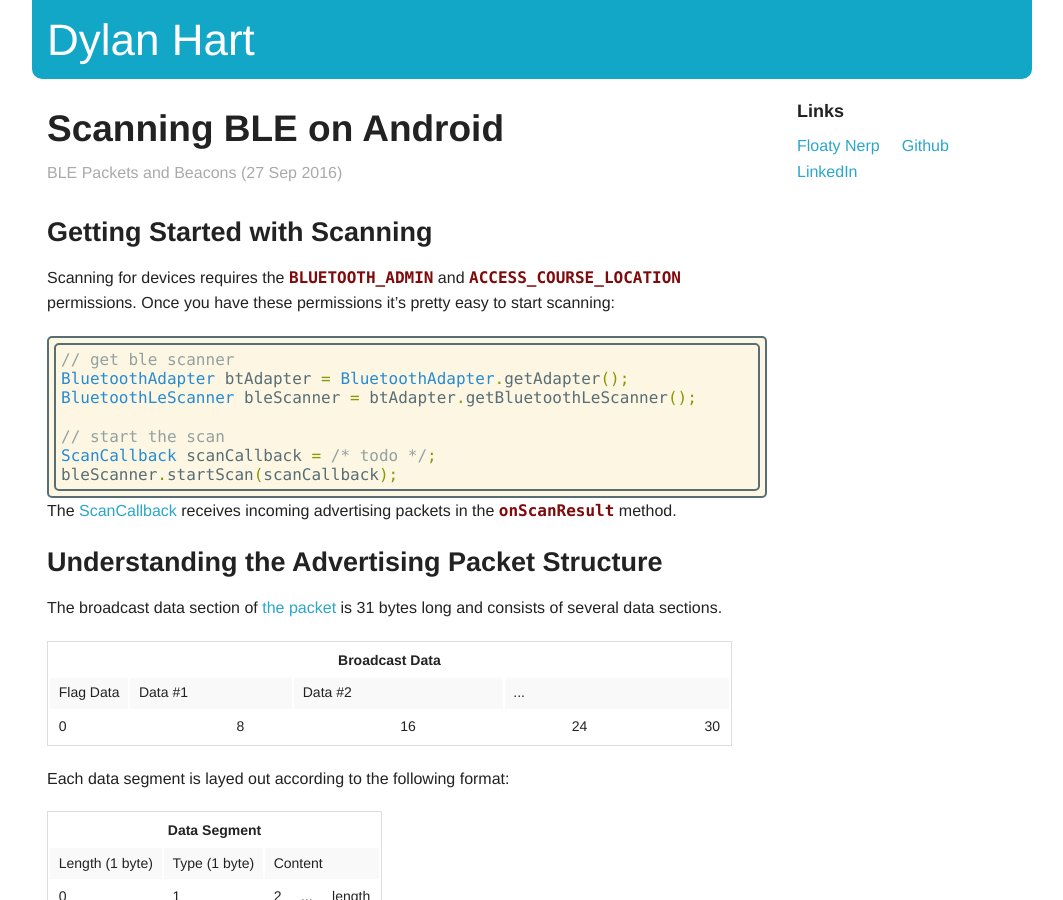
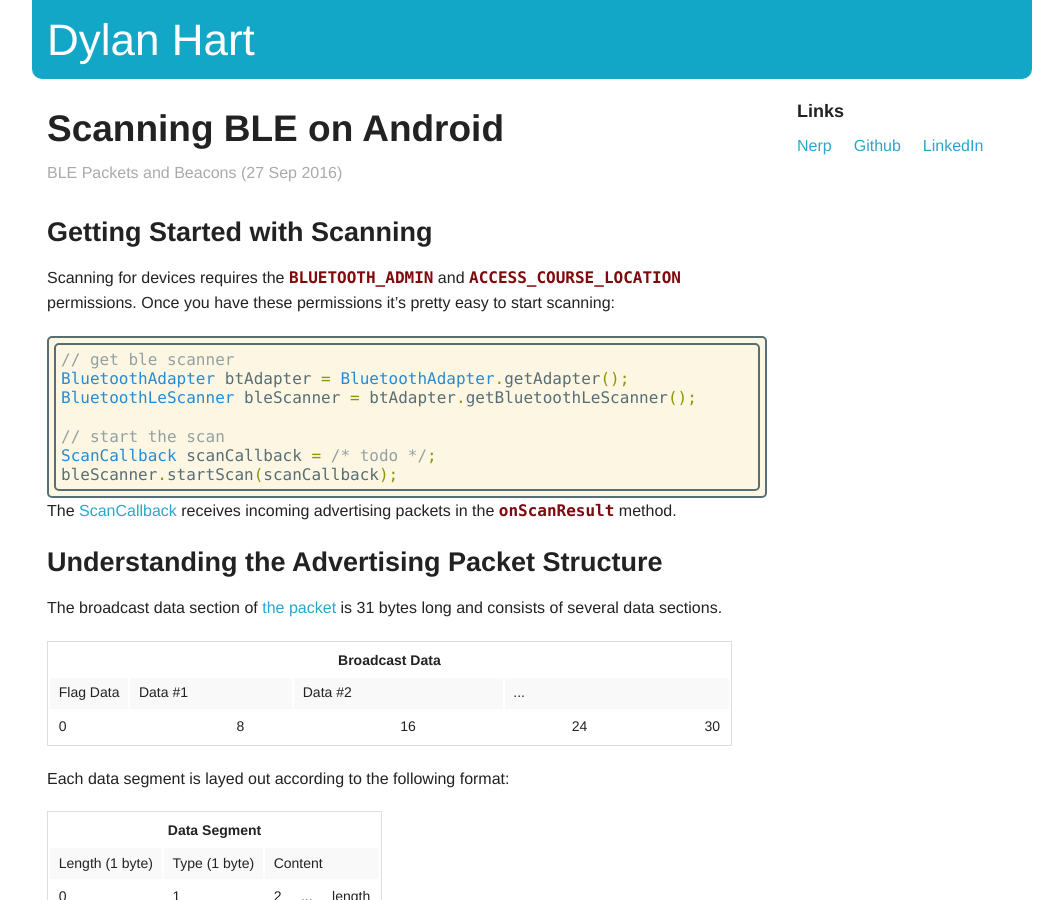
Before and after one commit to dylanhart/dylanhart.github.io, a Jekyll site: the page built from _posts/2016-9-27-ble-advertising-packets.markdown, in a window 1280 px wide and 900 px high. Shown: the whole window, without its empty margins (108-1171 px from the left). Built offline with Jekyll 4.4.1, drawn with Linux system fonts in a browser that asks for light colours.

Commit message:
changed floaty nerp link back to nerp

```diff
--- a/_includes/sidebar.html
+++ b/_includes/sidebar.html
@@ -1,6 +1,6 @@
 <h5>Links</h5>
 <ul class="inline-list">
-	<li><a href="http://nerp.d-hart.com">Floaty Nerp</a></li>
+	<li><a href="http://nerp.d-hart.com">Nerp</a></li>
 	<li><a href="https://github.com/dylanhart">Github</a></li>
 	<li><a href="https://www.linkedin.com/in/dylan-hart">LinkedIn</a></li>
 </ul>
```
